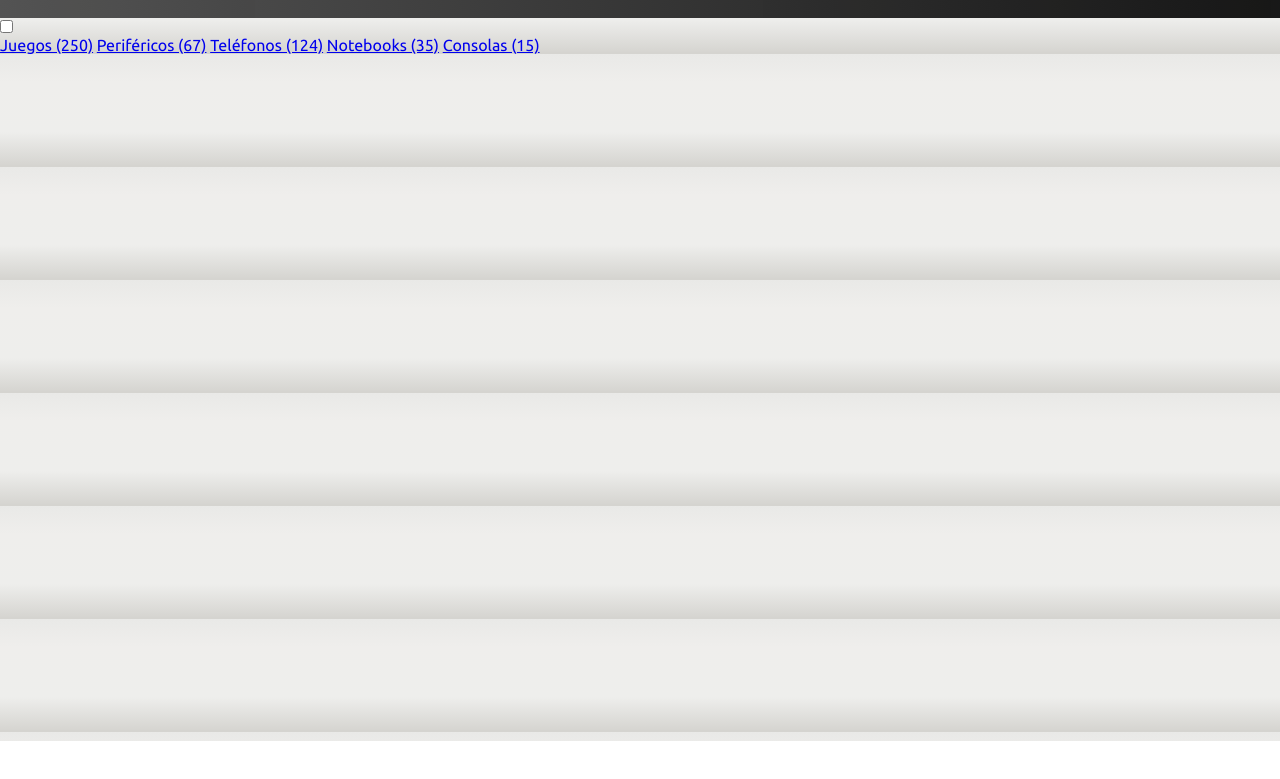
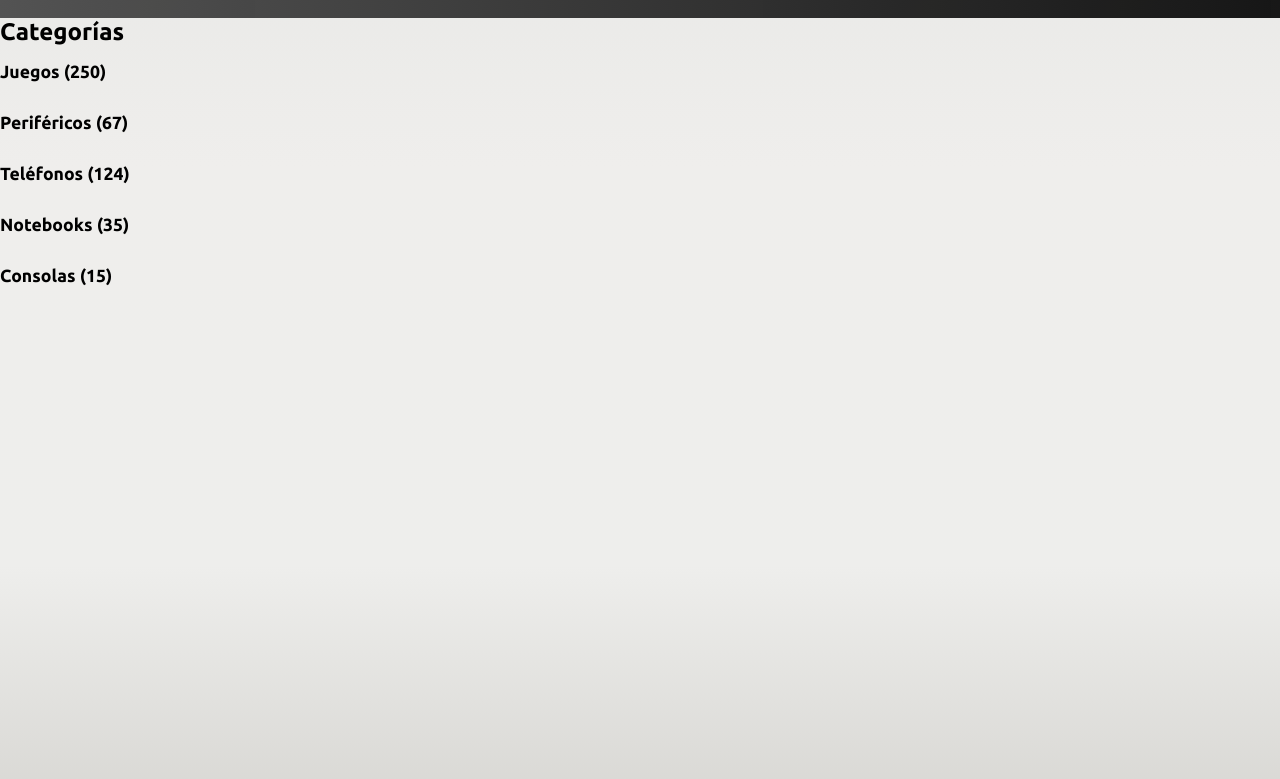
Before and after one commit to Edisonven/e-commerce-2.0, a plain HTML site: page index.html in a window 1280 px wide. Shown: the part 59-838 px from the top of the page. Before the commit the page ends 800 px from the top, so only its background shows below. Drawn offline with Linux system fonts and the light colour scheme.

Commit message:
Creando sidebar

```diff
--- a/assets/css/styles.css
+++ b/assets/css/styles.css
@@ -54,6 +54,21 @@ body {
   color: white;
   font-size: 1.5rem;
 }
+.sidebar__menu {
+  display: flex;
+  align-items: flex-start;
+  width: 200px;
+  flex-direction: column;
+  min-height: 100vh;
+  grid-area: sidebar;
+}
+.sidebar__link {
+  color: black;
+  text-decoration: none;
+  font-weight: 700;
+  font-size: 1.1rem;
+  padding: 1rem 0;
+}
 @media (min-width: 600px) {
   .navbar {
     display: flex;
@@ -61,6 +76,9 @@ body {
   }
   .navbar__icons-menu,
   .navbar__icons {
+    display: none;
+  }
+  .sidebar__input--menu {
     display: none;
   }
   .container {
@@ -71,7 +89,12 @@ body {
   .navbar__input {
     display: none;
   }
-
+  .sidebar__menu {
+    display: none;
+  }
+  .sidebar__title {
+    display: none;
+  }
   .sidebar__input--menu {
     display: none;
   }
--- a/index.html
+++ b/index.html
@@ -44,13 +44,14 @@
         </div>
       </nav>
       <aside class="sidebar">
+        <h1 class="sidebar__title">Categorías</h1>
         <input type="checkbox" id="fa-bars" class="sidebar__input--menu" />
         <div class="sidebar__menu">
-          <a href="#" class="navbar__link">Juegos (250)</a>
-          <a href="#" class="navbar__link">Periféricos (67)</a>
-          <a href="#" class="navbar__link">Teléfonos (124)</a>
-          <a href="#" class="navbar__link">Notebooks (35)</a>
-          <a href="#" class="navbar__link">Consolas (15)</a>
+          <a href="#" class="sidebar__link">Juegos (250)</a>
+          <a href="#" class="sidebar__link">Periféricos (67)</a>
+          <a href="#" class="sidebar__link">Teléfonos (124)</a>
+          <a href="#" class="sidebar__link">Notebooks (35)</a>
+          <a href="#" class="sidebar__link">Consolas (15)</a>
         </div>
       </aside>
     </div>
```
